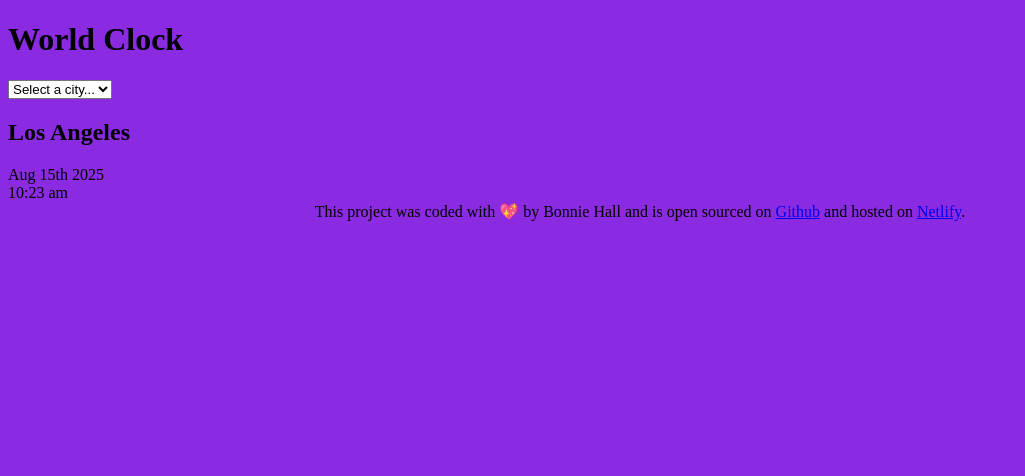
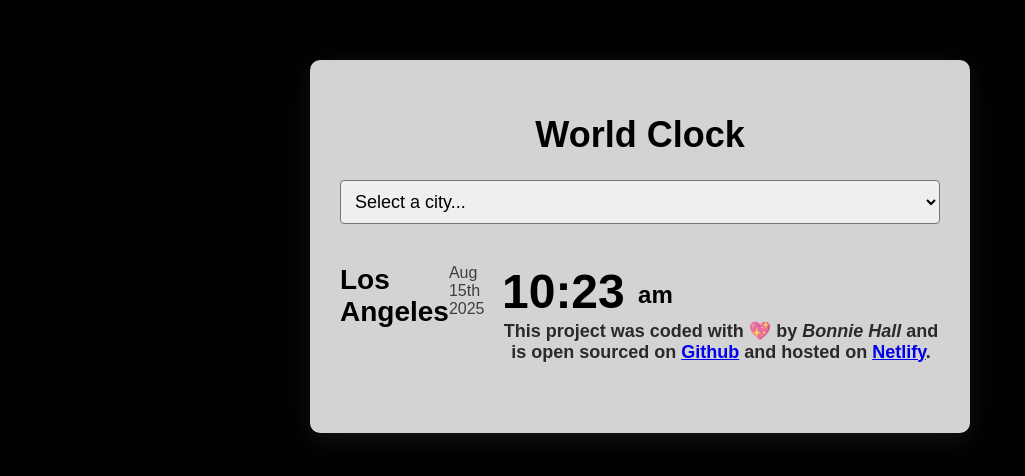
Before and after one commit to Bhall2023/World-Clock, a plain HTML site: page index.html in a window 1280 px wide. Shown: the whole page, without its empty margins (0-1025 px from the left). Drawn offline with Linux system fonts and the light colour scheme.

Commit message:
added some CSS

```diff
--- a/css/style.css
+++ b/css/style.css
@@ -1,7 +1,65 @@
 body {
-    background-color: blueviolet;
+  background-color: black;
+  font-family: sans-serif;
+}
+
+h1 {
+  text-align: center;
+  font-family: sans-serif;
+  font-size: 36px;
+}
+
+h2 {
+  margin: 0 0 5px;
+  font-size: 28px;
+}
+
+select {
+  display: block;
+  width: 100%;
+  font-size: 18px;
+  border-radius: 4px;
+  padding: 10px;
+}
+
+.container {
+  max-width: 600px;
+  margin: 60px auto;
+  background: lightgray;
+  padding: 30px;
+  box-shadow: rgba(100, 100, 111, 0.2) 0px 7px 29px 0px;
+  border-radius: 10px;
+}
+
+.city {
+  display: flex;
+  margin: 10px 0;
+  justify-content: space-between;
+  padding: 30px 0;
+  border-bottom: 1px dashed rgba(0, 0, 0, 0.2);
+}
+
+.city:last-child {
+  border: none;
+}
+
+.date {
+  opacity: 0.7;
+}
+
+.time {
+  font-size: 48px;
+  font-weight: bold;
+}
+
+.time small {
+  font-size: 24px;
+  vertical-align: middle;
+  line-height: 48px;
 }
 
 footer {
-    text-align: center;
+  text-align: center;
+  font-size: 18px;
+  color: rgba(0, 0, 0, 0.8);
 }
--- a/index.html
+++ b/index.html
@@ -21,17 +21,8 @@
 
             <h2>Los Angeles </h2>
             <div class =" date">Aug 15th 2025</div>
-            <div class ="time"> 10:23 am</div>
-
-
-        </div>
-
-
-
-
-
-        </div>
-        <footer>This project was coded with 💖 by Bonnie Hall and is open sourced on <a href="https://github.com/Bhall2023/World-Clock" target="_blank">Github</a> and hosted on <a href ="https://world-clock-project-hall.netlify.app" target ="_blank">Netlify</a>.
+            <div class ="time"> 10:23 <small> am </small><div>
+        <footer>This project was coded with 💖 by <em> Bonnie Hall </em> and is open sourced on <a href="https://github.com/Bhall2023/World-Clock" target="_blank">Github</a> and hosted on <a href ="https://world-clock-project-hall.netlify.app" target ="_blank">Netlify</a>.
         </footer>
     <script src = "javascript/index.js"></script>
     </body>
```
